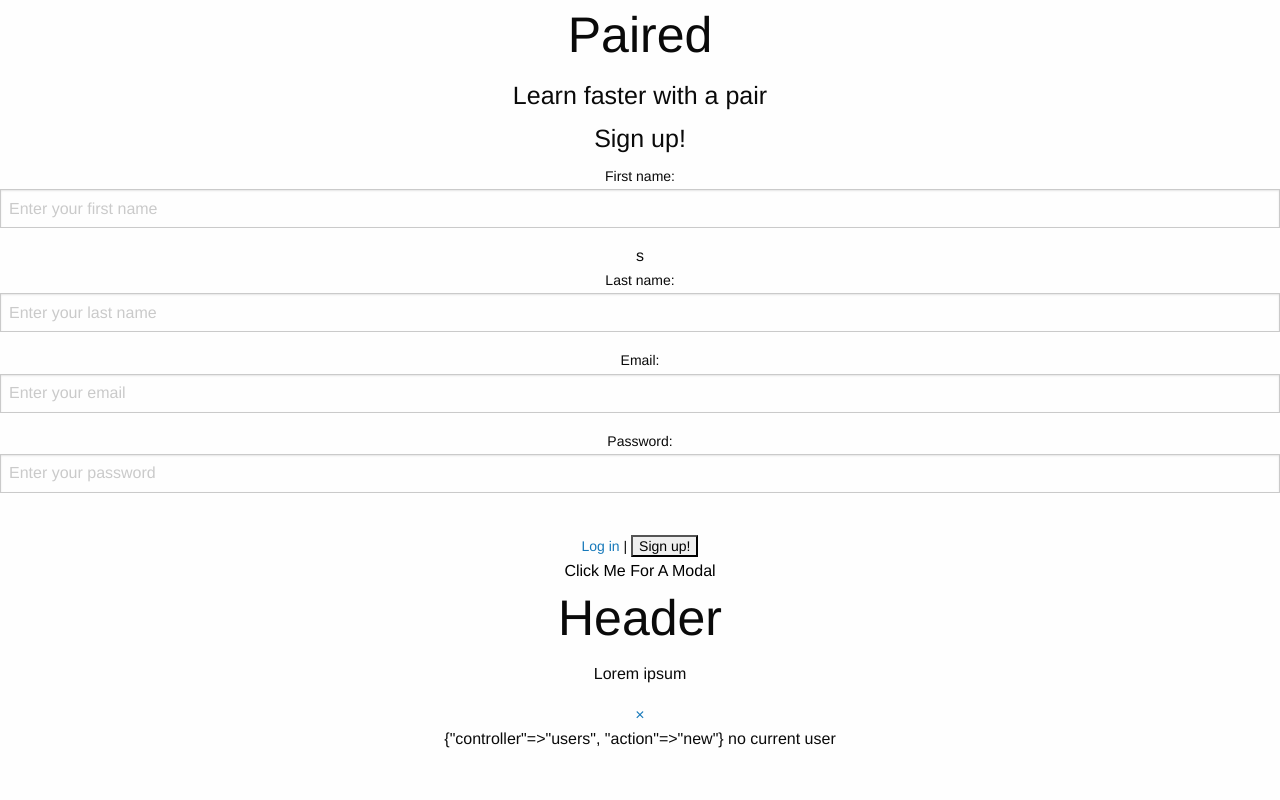
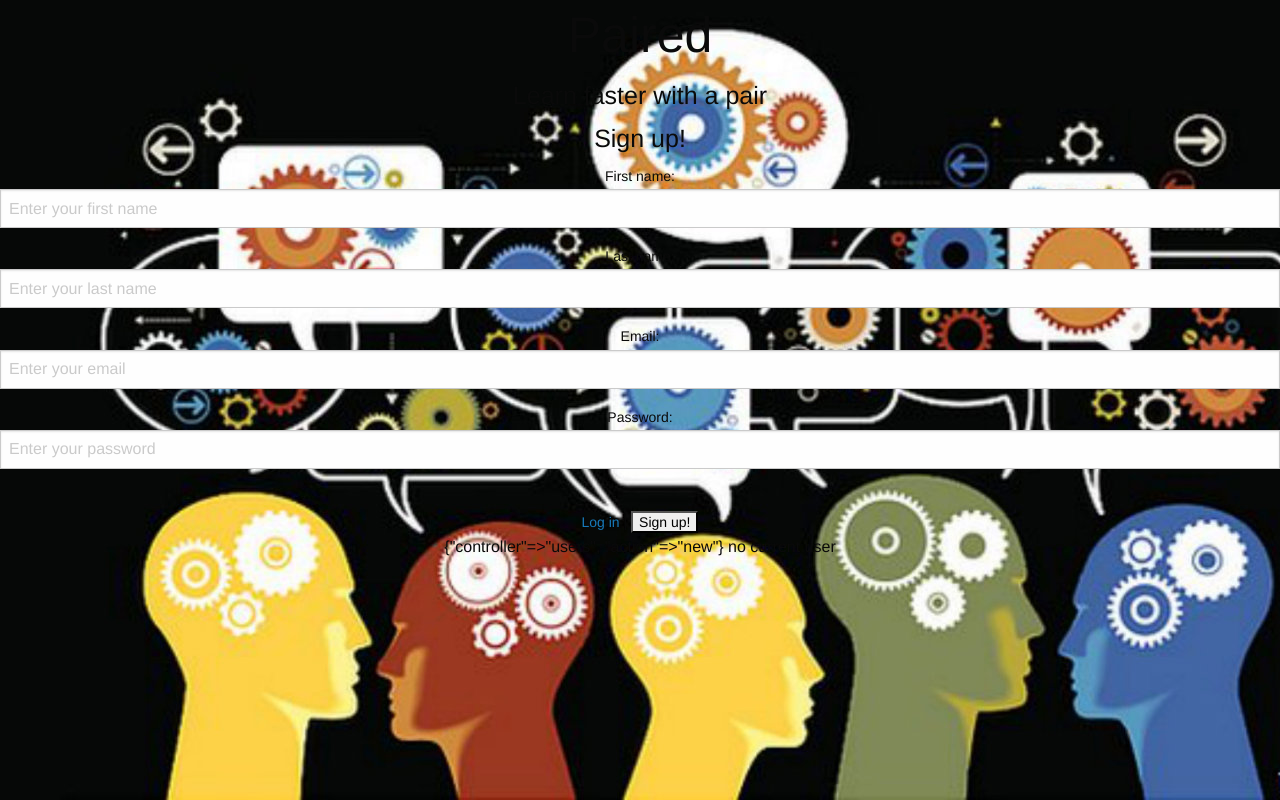
Before and after one commit to bezreyhan/project_3, a Rails app: page /users/new in a window 1280 px wide. Run offline with Rails 7, Linux system fonts and the light colour scheme; style sheets or scripts are compiled from the project's sources; parts of the project's set-up code (start-up, migrations or seed data) failed here and were passed over; some libraries are stand-ins or nearby versions.

Commit message:
added background image to sign up page

```diff
--- a/app/assets/stylesheets/users.css.scss
+++ b/app/assets/stylesheets/users.css.scss
@@ -10,6 +10,14 @@ h4 {
 		font-size: 25px;
 }
 
+
+/* background */
+
+.signUpPage {
+	background-image: url(heads_1.jpg);
+	position: center;
+	background-repeat: no-repeat;
+}
 
 /* profiles */
 
--- a/app/controllers/users_controller.rb
+++ b/app/controllers/users_controller.rb
@@ -9,7 +9,6 @@ class UsersController < ApplicationController
     # else
     #     session[:background] += 1
     # end
-
     # @background_images = ['team.jpg', 'hands_together_hearts.jpg', 'heads.jpg', 'together_hands.jpg', 'working_together.jpg']
   end
 
--- a/app/views/users/new.html.erb
+++ b/app/views/users/new.html.erb
@@ -1,6 +1,5 @@
-<!-- <div>
-    .top_container { background-image: url(<%#= asset_path(@background_images[session[]]); %>); }
-</div> -->
+<body class="signUpPage">
+
 <h1>Paired</h1>
 <h4>Learn faster with a pair</h4>
 
@@ -12,7 +11,7 @@
                 <label>First name:<br />
                     <%= u.text_field :first_name, :placeholder => "Enter your first name" %>
                 </label>
-            </div>s
+            </div>
         </div>
 
        <div class="row">
@@ -52,7 +51,7 @@
 </div>
 
 
-<button data-reveal-id="myModal" data-reveal-ajax="http://some-url">
+<!-- <button data-reveal-id="myModal" data-reveal-ajax="http://some-url">
     Click Me For A Modal
 </button>
 
@@ -60,4 +59,4 @@
   <h1>Header</h1>
   <p>Lorem ipsum</p>
   <a class="close-reveal-modal">&#215;</a>
-</div>
+</div> -->
```
Also changed, not shown: app/assets/images/hands_together_hearts.1.jpg (added), app/assets/images/hands_together_hearts_1.jpg (added), app/assets/images/heads_1.jpg (added).
